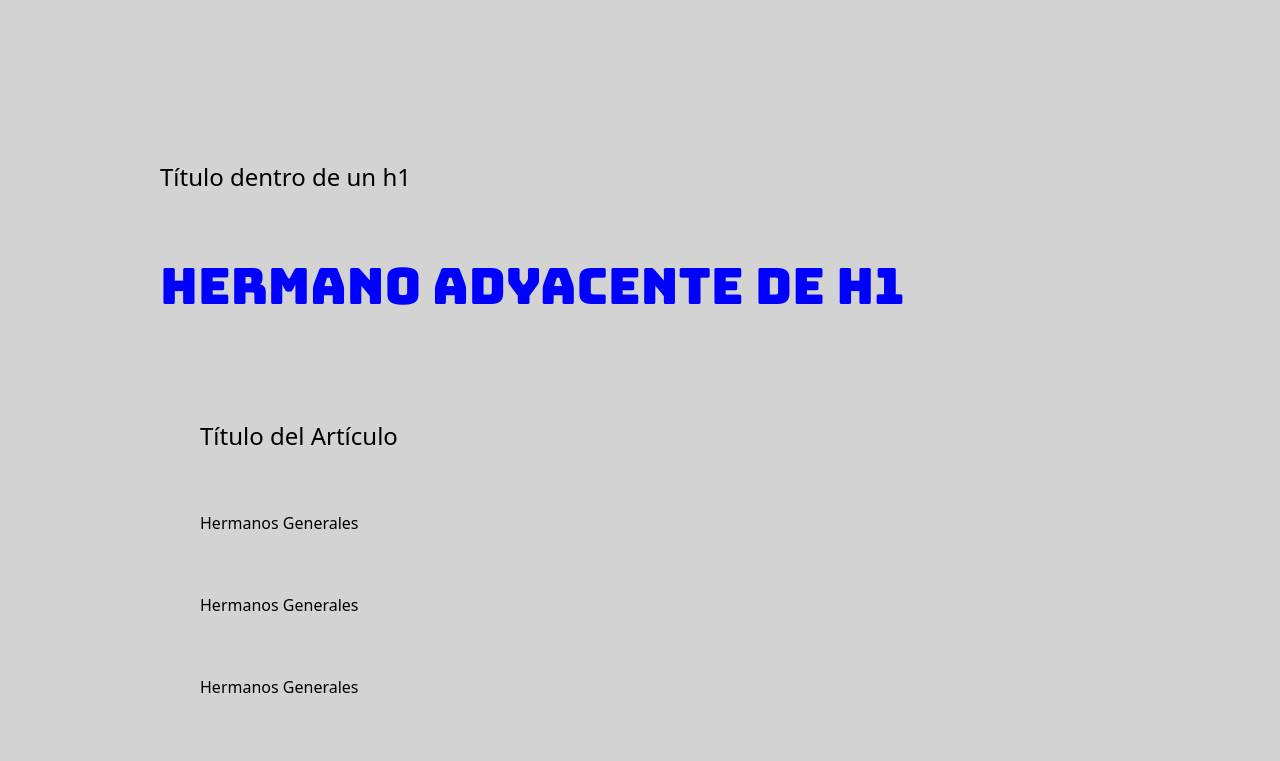
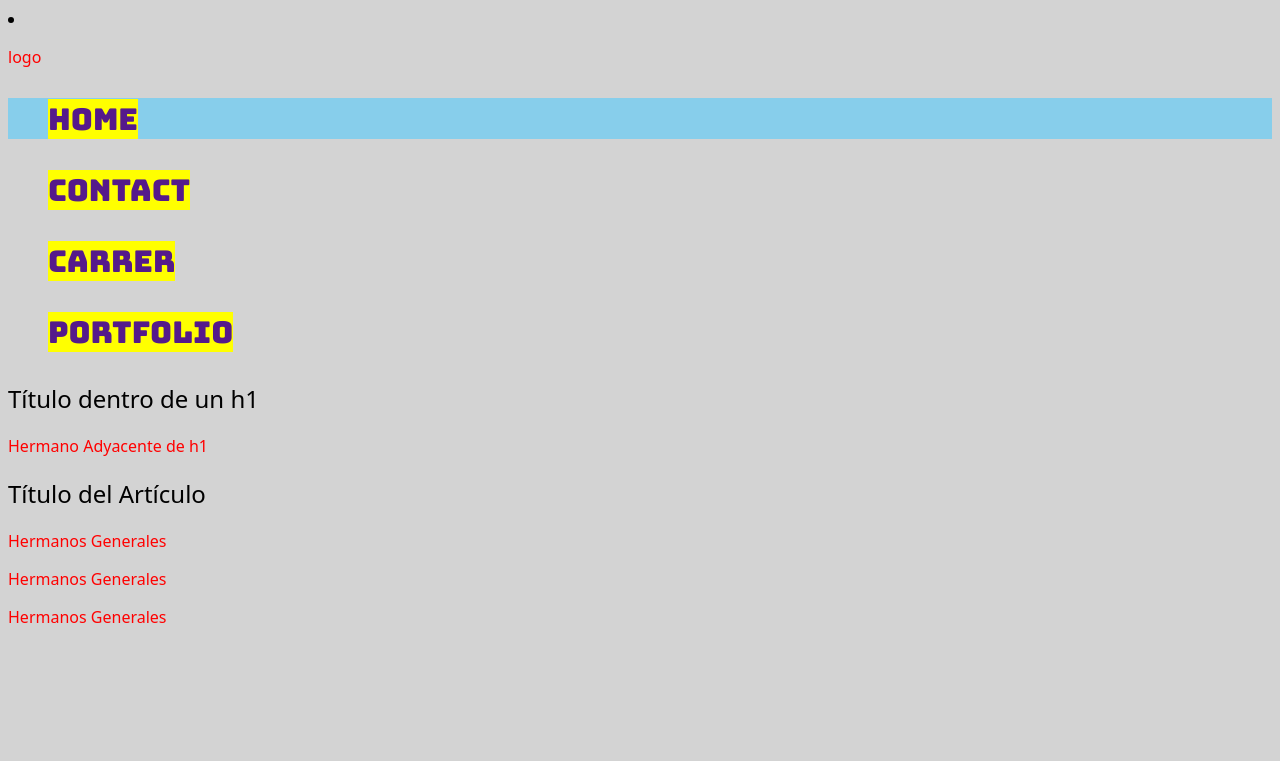
Before and after one commit to jdmartinezrs/Cascading-Style-Sheets, a plain HTML site: page index.html in a window 1280 px wide. Drawn offline with Linux system fonts and the light colour scheme; a web font is replaced by a local one.

Commit message:
feat: :sparkles: Ejercicio 5: Crear una lista de navegación y aplicar estilos utilizando únicamente combinadores de selectores

```diff
--- a/index.html
+++ b/index.html
@@ -8,6 +8,19 @@
   </head>
 
   <body>
+    <nav>
+
+      <li>
+        <p>
+          logo
+        </p>
+        <ul><a href="">Home</a></ul>
+        <ul><a href="">Contact</a></ul>
+        <ul><a href="">Carrer</a></ul>
+        <ul><a href="">Portfolio</a></ul>
+      </li>
+    </nav>
+
     <section class="Contenedor1">
       <h1>Título dentro de un h1</h1>
       <p>Hermano Adyacente de h1</p>
--- a/styles/contextualizacion.css
+++ b/styles/contextualizacion.css
@@ -4,8 +4,7 @@
 @import url('https://fonts.googleapis.com/css2?family=Bungee&display=swap');
 
 *{
-    margin: 20px;
-    padding: 20px;
+    box-sizing: border-box;
     background-color: lightgray;
     font-family: "New Rocker", system-ui;
     font-weight: 400;
@@ -21,7 +20,7 @@ color: red;}
 }
 
 
-
+/*
 section > p{
     color: green;
     font-size: 100px;
@@ -29,19 +28,20 @@ section > p{
     font-weight: 400;
     font-style: normal;
     }
+*/
 
-h1 + p{
-    color: blue;
-    font-size: 50px;
-    font-family: "Bungee", sans-serif;
-    font-weight: 400;
-    font-style: normal;
+
+
+ul > a {
+  background-color: yellow;
+  font-family: "Bungee";
+  text-decoration: none;
 }
 
-section ~ p{
-    color: purple;
+p ~ ul {
+    font-size: 30px;
 }
 
-h2 ~ p{
-    color:black;
+p + ul {
+    background-color: skyblue;
 }
```
